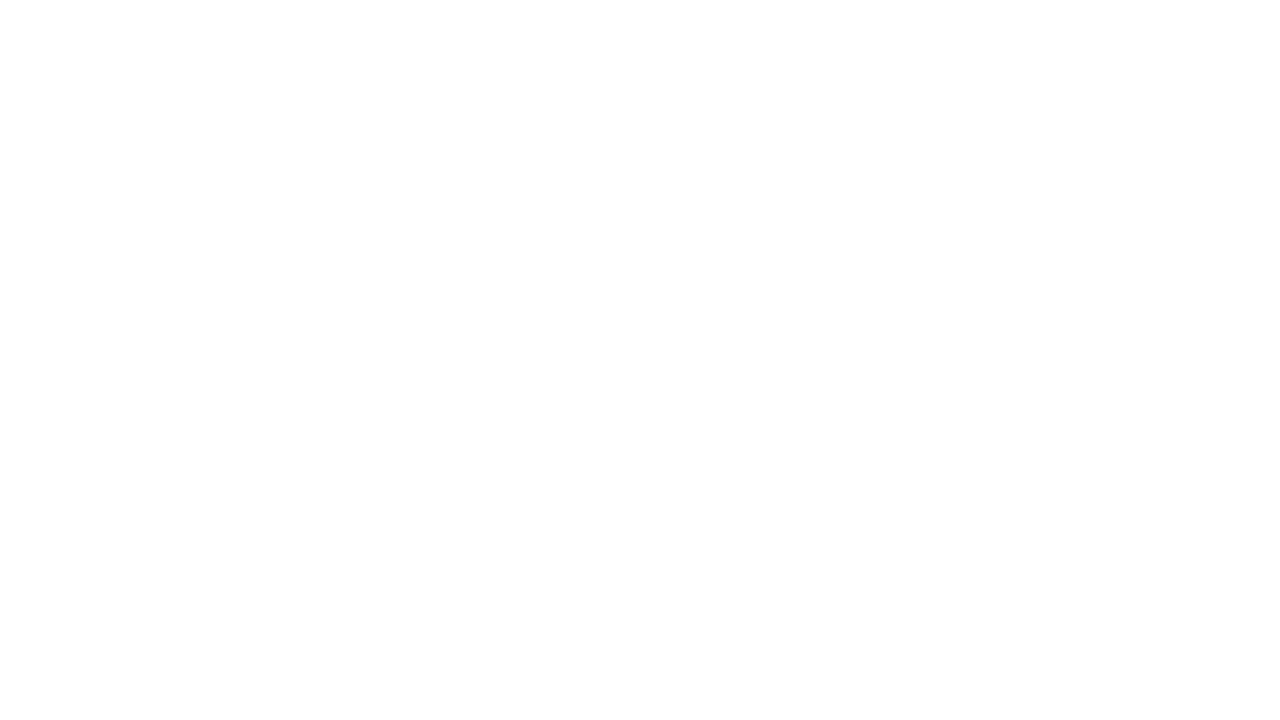
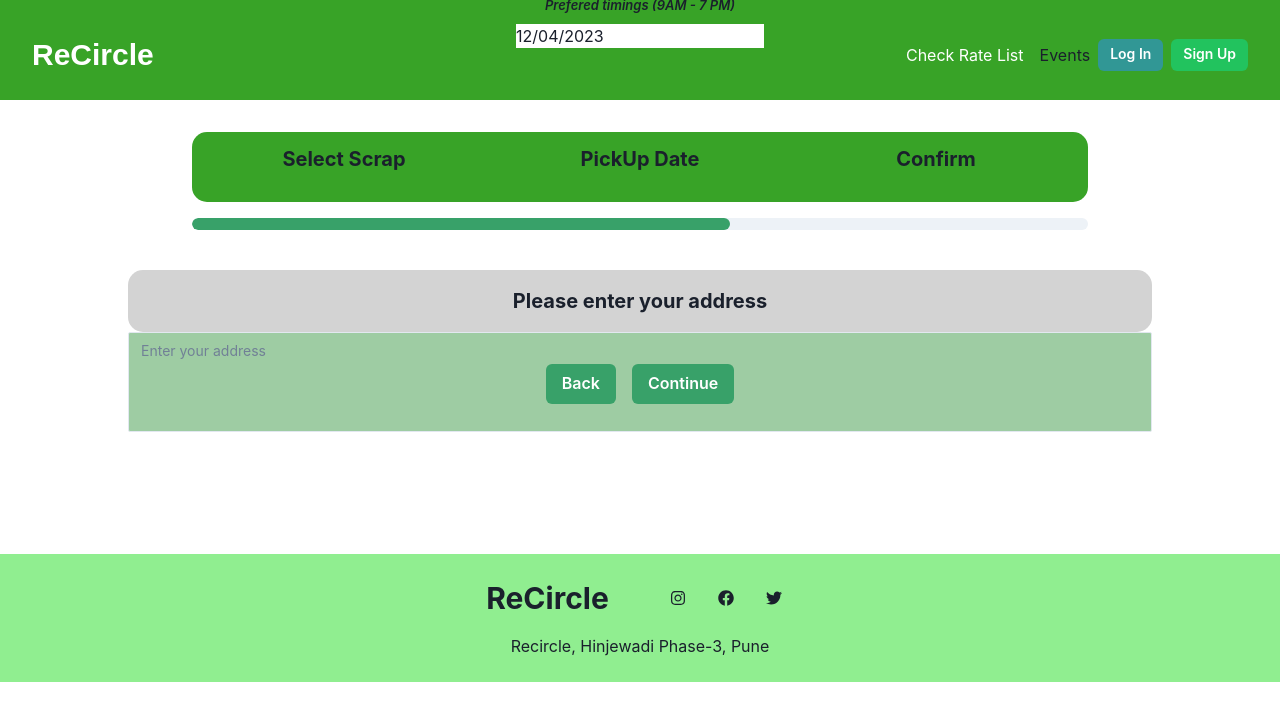
Before and after one commit to pesto-students/recircle--frontend-recircle, a React (Create React App) app: page /sellScrap3 in a window 1280 px wide. Before the commit this address had no page. Shown: the top 720 px of the page. Built offline with nearby package versions, Linux system fonts and the light colour scheme.

Commit message:
Sell scrap page 3 and 4 added, 4 ongoing

```diff
--- a/package.json
+++ b/package.json
@@ -15,10 +15,11 @@
     "framer-motion": "^4.1.17",
     "leaflet": "^1.9.3",
     "react": "^18.2.0",
+    "react-datepicker": "^4.11.0",
     "react-dom": "^18.2.0",
     "react-icons": "^4.8.0",
     "react-leaflet": "^4.2.1",
-    "react-router-dom": "^6.9.0",
+    "react-router-dom": "^6.10.0",
     "react-scripts": "^5.0.1",
     "web-vitals": "^2.1.4"
   },
--- a/src/App.js
+++ b/src/App.js
@@ -11,6 +11,8 @@ import BuyerProfile from './pages/buyerProfile';
 import Dropoff from './pages/dropoff';
 import SellScrap1 from './pages/sellScrap1';
 import SellScrap2 from './pages/sellScrap2';
+import SellScrap3 from './pages/sellScrap3';
+import SellScrap4 from './pages/sellScrap4';
 
 function App() {
   return (
@@ -27,6 +29,8 @@ function App() {
         <Route exact path="/dropoff" element={<Dropoff />} />
         <Route exact path="/sellScrap1" element={<SellScrap1 />} />
         <Route exact path="/sellScrap2" element={<SellScrap2 />} />
+        <Route exact path="/sellScrap3" element={<SellScrap3 />} />
+        <Route exact path="/sellScrap4" element={<SellScrap4 />} />
       </Routes>
 
       {/* <Navbar /> */}
--- a/src/pages/sellScrap2.js
+++ b/src/pages/sellScrap2.js
@@ -33,23 +33,23 @@ const Page2 = () => {
       <Flex justify="center" alignItems="center" h="100vh" ml={100} mt={59} p={10} mb={300} mr={90}>
         <VStack spacing={4} alignItems="flex-start" mb={200}>
         <Flex direction="column" width={1000} mt={200}>
-  <Box w="100%" h="80px" bg="#38A327" borderRadius={10} p={2} mb={4} mt={200}>
+  <Box w="100%" h="70px" bg="#38A327" borderRadius={15} p={1} mb={4} mt={200}>
     {/* <Text fontSize="xl" fontWeight="semibold">Progress Tracker</Text> */}
-    <Flex justify="space-between" mt={4}>
+    <Flex justify="space-between" mt={2}>
       <Box flex="1">
-        <Text fontSize="lg" fontWeight="bold">Select Scrap</Text>
+        <Text fontSize="xl" fontWeight="bold">Select Scrap</Text>
       </Box>
       <Box flex="1">
-        <Text fontSize="lg" fontWeight="bold">PickUp Date</Text>
+        <Text fontSize="xl" fontWeight="bold">PickUp Date</Text>
       </Box>
       <Box flex="1">
-        <Text fontSize="lg" fontWeight="bold">Confirm</Text>
+        <Text fontSize="xl" fontWeight="bold">Confirm</Text>
       </Box>
     </Flex>
   </Box>
   <Progress
     value={30}
-    size="sm"
+    size="md"
     borderRadius={10}
     colorScheme="green"
     w="100%"
@@ -60,7 +60,7 @@ const Page2 = () => {
           <Text fontSize="30" fontWeight="bold">
             Select the materials you want to sell:
           </Text>
-          <Text fontSize="15" fontStyle="italic">
+          <Text fontSize="20" fontStyle="italic">
             Prices may fluctuate because of the recycling industry
           </Text>
           <CheckboxGroup
@@ -74,25 +74,25 @@ const Page2 = () => {
                 Paper:
               </Text>
               <HStack spacing={4}>
-  <Box bg="#D9D9D9" p={3} borderRadius={10}>
+  <Box bg="#D9D9D9" p={3.5} borderRadius={10}>
     <Checkbox value="newspaper" colorScheme="green">Newspaper</Checkbox>
   </Box>
-  <Box bg="lightgrey" p={3} borderRadius={10}>
+  <Box bg="lightgrey" p={3.5} borderRadius={10}>
     <Checkbox value="books" colorScheme="green">Books</Checkbox>
   </Box>
-  <Box bg="lightgrey" p={3} borderRadius={10}>
+  <Box bg="lightgrey" p={3.5} borderRadius={10}>
     <Checkbox value="carton" colorScheme="green">Carton</Checkbox>
   </Box>
-  <Box bg="lightgrey" p={3} borderRadius={10}>
+  <Box bg="lightgrey" p={3.5} borderRadius={10}>
     <Checkbox value="magazines" colorScheme="green">Magazines</Checkbox>
   </Box>
-  <Box bg="lightgrey" p={3} borderRadius={10}>
+  <Box bg="lightgrey" p={1.8} borderRadius={10}>
     <Checkbox value="white_paper" colorScheme="green">White Paper</Checkbox>
   </Box>
-  <Box bg="lightgrey" p={3} borderRadius={10}>
+  <Box bg="lightgrey" p={1.8} borderRadius={10}>
     <Checkbox value="record_paper" colorScheme="green">Record Paper</Checkbox>
   </Box>
-  <Box bg="lightgrey" p={3} borderRadius={10}>
+  <Box bg="lightgrey" p={1.8} borderRadius={10}>
     <Checkbox value="grey_board" colorScheme="green">Grey Board</Checkbox>
   </Box>
 </HStack>
@@ -232,9 +232,11 @@ const Page2 = () => {
           </HStack>
         </VStack>
       </CheckboxGroup>
-      <Button colorScheme="green" onClick={handleSubmit} >
+      <div style={{ display: "flex", justifyContent: "center", alignItems: "center", marginLeft:"400"}}>
+      <Button colorScheme="green" size="lg">
         Continue
       </Button>
+    </div>
     </VStack>
   </Flex>
   <Footer />
--- /dev/null
+++ b/src/pages/sellScrap3.js
@@ -0,0 +1,114 @@
+import { useState } from 'react';
+import { useParams, useNavigate } from 'react-router-dom';
+import {
+  Checkbox,
+  CheckboxGroup,
+  VStack,
+  HStack,
+  Text,
+  Button,
+  Spacer,
+  Flex,
+  Box,
+  Progress,
+  Textarea
+} from '@chakra-ui/react';
+import Navbar from '../components/navbar';
+import Footer from '../components/footer';
+import DatePicker from 'react-datepicker';
+import 'react-datepicker/dist/react-datepicker.css';
+
+const Page3 = () => {
+  const [selectedItems, setSelectedItems] = useState([]);
+  const [selectedDate, setSelectedDate] = useState(new Date());
+  const [selectedTime, setSelectedTime] = useState("");
+
+  const handleSelectedItems = (items) => {
+    setSelectedItems(items);
+  };
+
+  const handleDateChange = (date) => {
+    setSelectedDate(date);
+  };
+
+  const handleSubmit = () => {
+    console.log(selectedItems, selectedDate, selectedTime); // Send the selected items, date, and time to the backend or store it in state.
+    // Add your code to navigate to the next page.
+  };
+
+  const { id } = useParams();
+  const navigate = useNavigate();
+
+  const handleBack = () => {
+    navigate(`/sellscrap2/`);
+  };
+
+
+  return (
+    <><Flex direction="column" align="center">
+          <Navbar />
+          {/* Main content */}
+          <Box w="70%" h="70px" bg="#38A327" borderRadius={15} p={1} mb={4}>
+              {/* <Text fontSize="xl" fontWeight="semibold">Progress Tracker</Text> */}
+              <Flex justify="space-between" mt={2}>
+                  <Box flex="1">
+                      <Text fontSize="xl" fontWeight="bold">
+                          Select Scrap
+                      </Text>
+                  </Box>
+                  <Box flex="1">
+                      <Text fontSize="xl" fontWeight="bold">
+                          PickUp Date
+                      </Text>
+                  </Box>
+                  <Box flex="1">
+                      <Text fontSize="xl" fontWeight="bold">
+                          Confirm
+                      </Text>
+                  </Box>
+              </Flex>
+          </Box>
+          <Progress value={60} size="md" borderRadius={10} colorScheme="green" w="70%" />
+
+          {/* Select Address and PickUp Time */}
+          <Box mt={10} w="80%" bg={'lightgray'} borderRadius={15}>
+            <Box >
+              <Text fontSize="xl" fontWeight="bold" my={4}>
+                Please enter your address
+              </Text>
+              </Box>
+              <VStack align="flex-start"alignItems="center" spacing={5}>
+                  <Textarea placeholder="Enter your address" size="sm" resize="none" w="100%" h="100px" bg="#9ECCA3"/>
+                  <Box alignItems="start"  mt={-500} p={3} borderRadius={15}>
+                      <Text fontSize="md" fontWeight="bold"  mb={2}  w={700}>
+                          Select a date for scrap pickup
+                      </Text>
+                      <Text fontSize="small" fontWeight="semibold" fontStyle={'italic'} mb={2}  w={700}>
+                          Prefered timings (9AM - 7 PM)
+                      </Text>
+                      <DatePicker  selected={selectedDate} onChange={handleDateChange} dateFormat="dd/MM/yyyy" />
+                  </Box>
+                  {/* <Box mb={3}>
+                      <Text fontSize="md" fontWeight="semibold" mb={4}>
+                          Select Time
+                      </Text>
+                      <input type="time" value={selectedTime} onChange={(e) => setSelectedTime(e.target.value)} />
+                  </Box> */}
+              </VStack>
+          </Box>
+
+          {/* Buttons */}
+          <HStack mt={8}>
+              <Button colorScheme="green" onClick={handleBack}>
+                  Back
+              </Button>
+              <Spacer />
+              <Button colorScheme="green" onClick={handleSubmit}>
+                  Continue
+              </Button>
+          </HStack>
+      </Flex><Footer /></>
+  );
+};
+
+export default Page3;
--- /dev/null
+++ b/src/pages/sellScrap4.js
@@ -0,0 +1,80 @@
+import React from 'react';
+import { Box, Flex, Text, Stack, Divider, useColorModeValue } from '@chakra-ui/react';
+import { useLocation } from 'react-router-dom';
+
+const Page4 = () => {
+  const location = useLocation();
+  const { selectedItems, address, latitude, longitude, pickupDate } = location.state || {};
+
+  return (
+    <Box p={4} minH="calc(100vh - 64px)">
+      <Box mb={4}>
+        <Text fontSize="xl" fontWeight="bold">
+          Order Summary
+        </Text>
+      </Box>
+      <Stack spacing={4}>
+        <Box>
+          <Text fontSize="lg" fontWeight="bold">
+            Scrap Items:
+          </Text>
+          <Divider mt={2} mb={4} />
+          {selectedItems ? (
+            <Stack spacing={2}>
+              {selectedItems.map((item) => (
+                <Box key={item.id}>
+                  <Flex justify="space-between">
+                    <Text>{item.name}</Text>
+                    <Text>{item.price}</Text>
+                  </Flex>
+                  <Divider my={2} />
+                </Box>
+              ))}
+            </Stack>
+          ) : (
+            <Text>No scrap items selected</Text>
+          )}
+        </Box>
+        <Box>
+          <Text fontSize="lg" fontWeight="bold">
+            Home Address:
+          </Text>
+          <Divider mt={2} mb={4} />
+          {address ? (
+            <>
+              <Text mb={2}>{address}</Text>
+              <Box
+                w="100%"
+                h="200px"
+                bgColor={("gray.100", "gray.800")}
+                borderRadius={10}
+                overflow="hidden"
+              >
+                <iframe
+                  title="Map"
+                  width="100%"
+                  height="100%"
+                  frameBorder="0"
+                  style={{ border: 0 }}
+                  src={`https://www.google.com/maps/embed/v1/place?key=${process.env.REACT_APP_GOOGLE_MAPS_API_KEY}&q=${latitude},${longitude}`}
+                  allowFullScreen
+                />
+              </Box>
+            </>
+          ) : (
+            <Text>No home address provided</Text>
+          )}
+        </Box>
+        <Box>
+          <Text fontSize="lg" fontWeight="bold">
+            Pick-Up Date:
+          </Text>
+          <Divider mt={2} mb={4} />
+          <Text>{pickupDate || 'No date selected'}</Text>
+        </Box>
+      </Stack>
+    </Box>
+  );
+};
+
+export default Page4;
```
Also changed, not shown: 1 other file (tests, documents, lock files or other folders).
